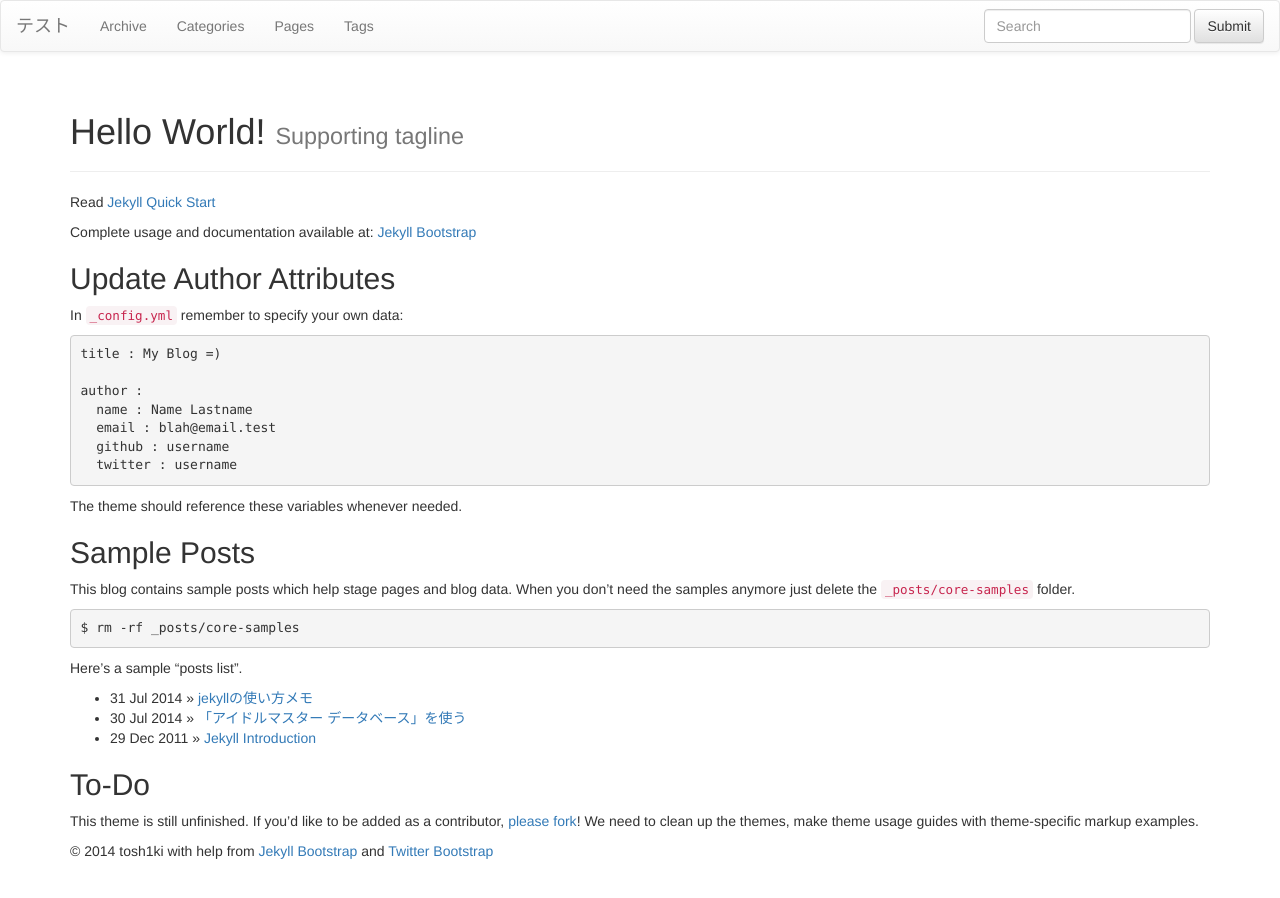
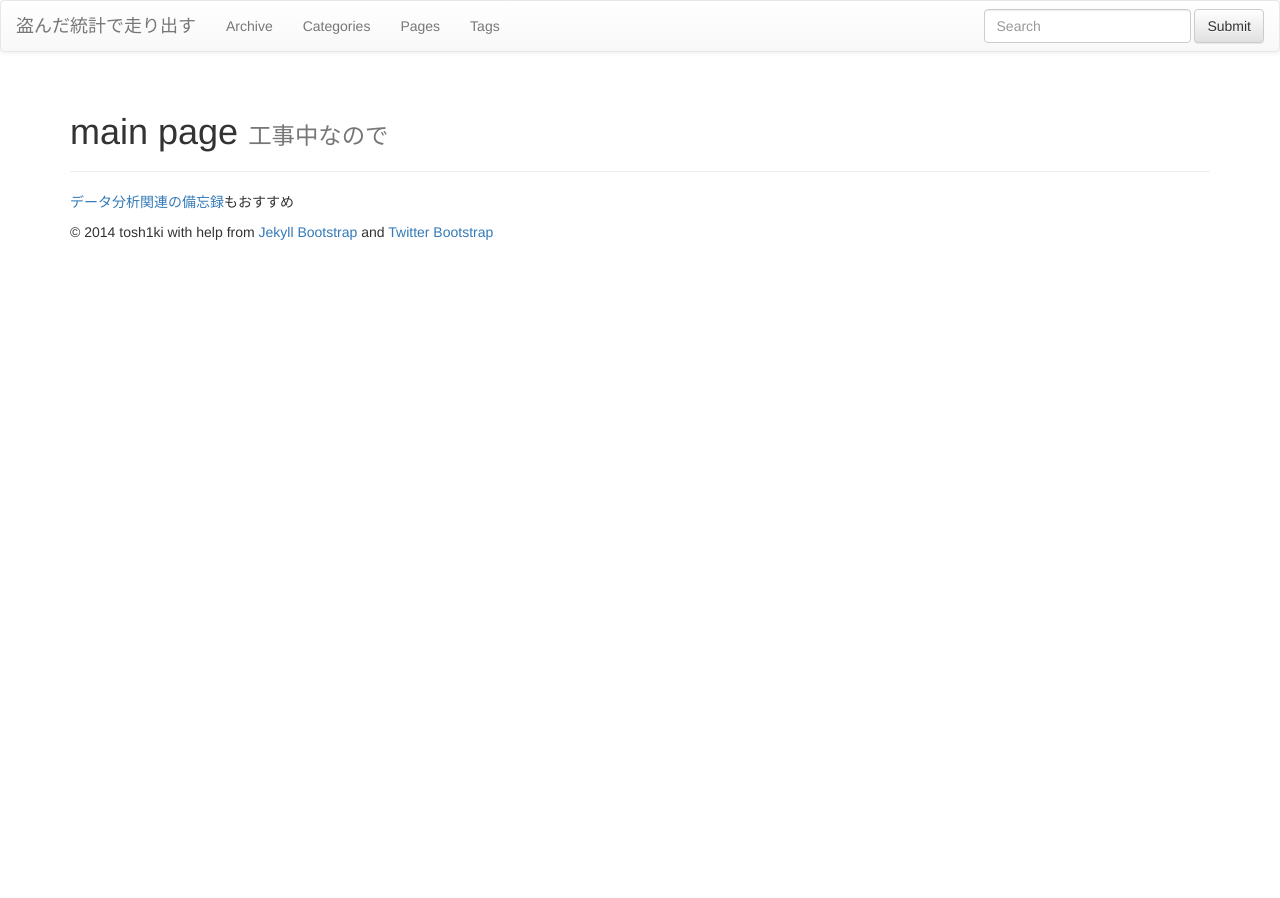
Before and after one commit to tosh1ki/tosh1ki.github.com, a Jekyll site: the page built from index.md, in a window 1280 px wide. Built offline with Jekyll 4.4.1, drawn with Linux system fonts in a browser that asks for light colours; nearby versions of some CDN libraries; library files that are not in the unit come from our copies.

Commit message:
index.mdをとりあえず変えた

```diff
--- a/_config.yml
+++ b/_config.yml
@@ -10,8 +10,8 @@
 # Themes are encouraged to use these universal variables
 # so be sure to set them if your theme uses them.
 #
-title : テスト
-tagline: Site Tagline
+title : 盗んだ統計で走り出す
+tagline: Markdownとか色々置く
 author :
   name : tosh1ki
 #  email :
@@ -130,6 +130,5 @@
   #   ./_includes/custom/[HELPER]
   # where [HELPER] is the name of the helper you are overriding.
 
-
   markdown: kramdown
   encoding: UTF-8
--- a/index.md
+++ b/index.md
@@ -1,44 +1,8 @@
 ---
 layout: page
-title: Hello World!
-tagline: Supporting tagline
+title: main page
+tagline: 工事中なので
 ---
 {% include JB/setup %}
 
-Read [Jekyll Quick Start](http://jekyllbootstrap.com/usage/jekyll-quick-start.html)
-
-Complete usage and documentation available at: [Jekyll Bootstrap](http://jekyllbootstrap.com)
-
-## Update Author Attributes
-
-In `_config.yml` remember to specify your own data:
-
-    title : My Blog =)
-
-    author :
-      name : Name Lastname
-      email : blah@email.test
-      github : username
-      twitter : username
-
-The theme should reference these variables whenever needed.
-
-## Sample Posts
-
-This blog contains sample posts which help stage pages and blog data.
-When you don't need the samples anymore just delete the `_posts/core-samples` folder.
-
-    $ rm -rf _posts/core-samples
-
-Here's a sample "posts list".
-
-<ul class="posts">
-  {% for post in site.posts %}
-    <li><span>{{ post.date | date_to_string }}</span> &raquo; <a href="{{ BASE_PATH }}{{ post.url }}">{{ post.title }}</a></li>
-  {% endfor %}
-</ul>
-
-## To-Do
-
-This theme is still unfinished. If you'd like to be added as a contributor, [please fork](http://github.com/plusjade/jekyll-bootstrap)!
-We need to clean up the themes, make theme usage guides with theme-specific markup examples.
+[データ分析関連の備忘録](http://tosh1ki.hatenablog.com/)もおすすめ
```
Also changed, not shown: _posts/2011-12-29-jekyll-introduction.md (deleted, +0 -412 lines), 1 other file.
